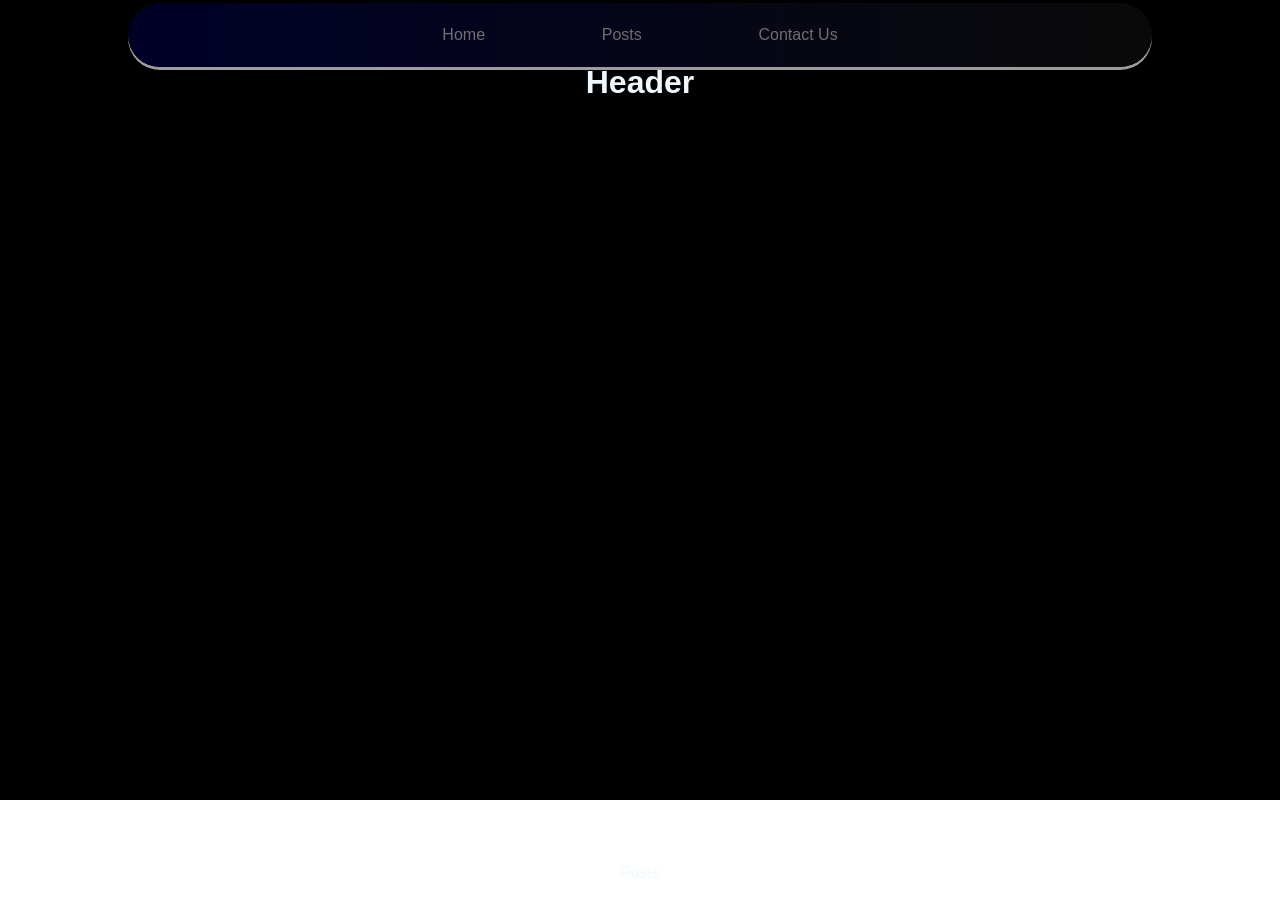
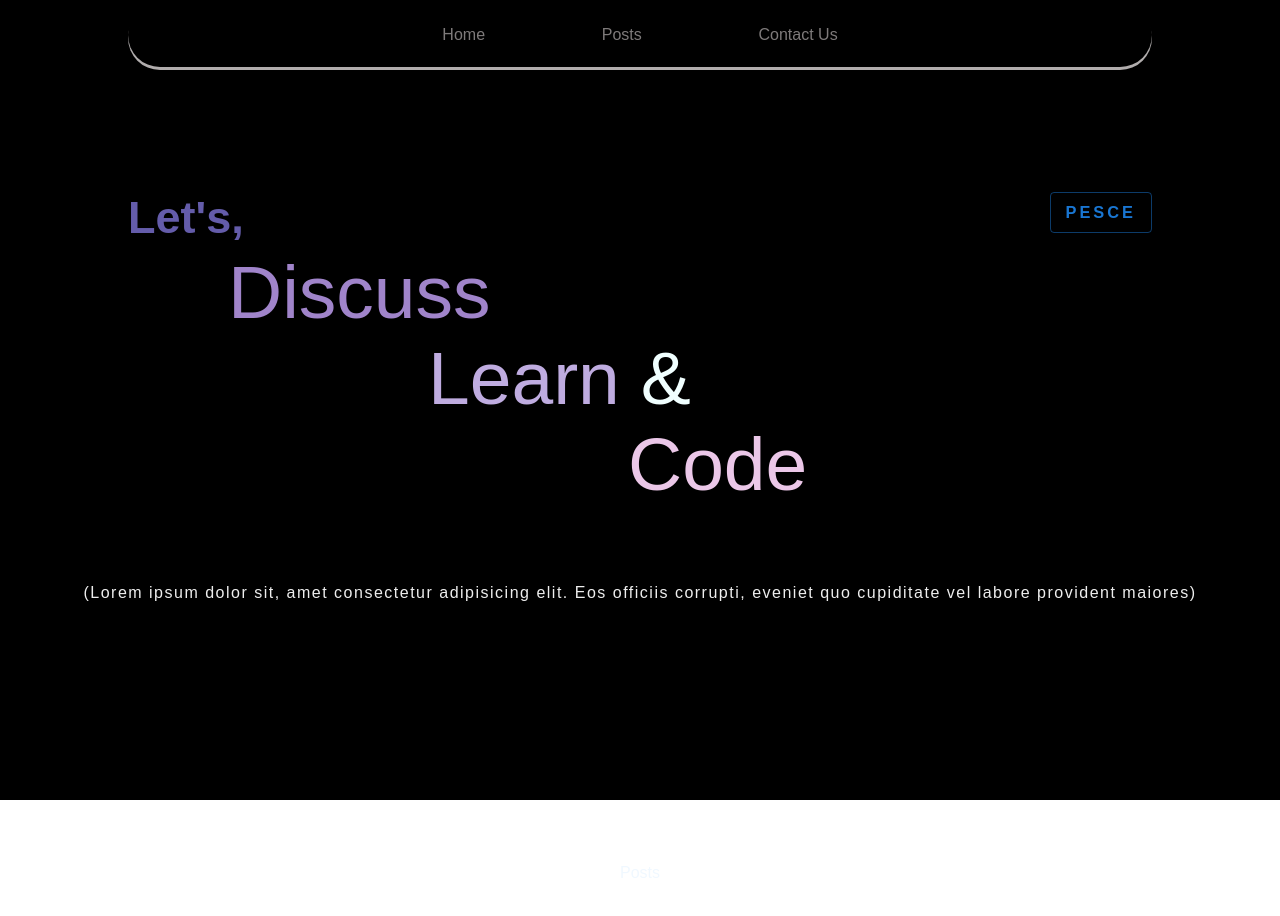
Before and after one commit to divyansh-tamrakar/peace-hub, a React (Create React App) app: page / in a window 1280 px wide. Shown: the top 916 px of the page. Built offline with nearby package versions, Linux system fonts and the light colour scheme; the HTML template or start-up script is replaced by a standard one.

Commit message:
Added content in header component and designe

```diff
--- a/package.json
+++ b/package.json
@@ -3,6 +3,9 @@
   "version": "0.1.0",
   "private": true,
   "dependencies": {
+    "@emotion/react": "^11.10.4",
+    "@emotion/styled": "^11.10.4",
+    "@mui/material": "^5.10.5",
     "@testing-library/jest-dom": "^5.16.5",
     "@testing-library/react": "^13.3.0",
     "@testing-library/user-event": "^13.5.0",
--- a/src/App.css
+++ b/src/App.css
@@ -1,5 +1,7 @@
 .App {
   text-align: center;
+  padding: 0;
+  margin: 0;
 }
 
 .footer {
--- a/src/components/Header/Header.css
+++ b/src/components/Header/Header.css
@@ -11,3 +11,63 @@
     height: 100vh;
     color: aliceblue;
 }
+
+.left {
+    position: absolute;
+    margin: 8em;
+    float: left;
+    text-align: left;
+}
+
+.left h4 {
+    font-size: 45px;
+    padding-bottom: 5px;
+    color: rgb(100, 92, 170);
+}
+
+.left-down {
+    display: flex;
+    flex-direction: column;
+}
+
+.discuss {
+    font-size: 75px;
+    color: rgb(160, 132, 202);
+    padding-left: 100px;
+}
+
+.learn {
+    font-size: 75px;
+    color: rgb(191, 172, 224);
+    padding-left: 300px;
+}
+
+.and {
+    color: azure;
+}
+
+.code {
+    font-size: 75px;
+    color: rgb(235, 199, 232);
+    padding-left: 500px;
+}
+
+.right {
+    position: relative;
+    float: right;
+    margin: 8em 8em 0 0;
+}
+
+.right h3 {
+    letter-spacing: 3px;
+}
+
+.bottom {
+    padding-top: 32.5em;
+}
+
+.bottom p {
+    letter-spacing: 1.5px;
+    padding: 0 50px 0 50px;
+    color: rgb(238, 238, 238);
+}
--- a/src/components/Header/Header.jsx
+++ b/src/components/Header/Header.jsx
@@ -1,11 +1,27 @@
 import React from 'react'
 import '../Header/Header.css'
 import Particlests from '../tsParticles'
+import { Button } from '@mui/material'
 
 const Header = () => {
   return (
     <div className='header' id='headerId'>
-        <h1>Header</h1>
+        <div className='left'>
+          <h4>Let's,</h4>
+          <div className='left-down'>
+            <span className='discuss'>Discuss</span>
+            <span className='learn'>Learn <span className='and'>&</span></span>
+            <span className='code'>Code</span>
+          </div>
+        </div>
+        <div className='right'>
+          <Button variant="outlined" href='https://www.pescemandya.org/' target='_blank'>
+            <h3>PESCE</h3>
+          </Button>
+        </div>
+        <div className='bottom'>
+          <p>(Lorem ipsum dolor sit, amet consectetur adipisicing elit. Eos officiis corrupti, eveniet quo cupiditate vel labore provident maiores)</p>
+        </div>
         <Particlests id="tsparticles" />
     </div>
   )
--- a/src/components/Navigation/NavBar.css
+++ b/src/components/Navigation/NavBar.css
@@ -17,11 +17,11 @@
   align-items: center;
   width: 80%;
   min-height: 8vh;
-  background: var(--primary);
+  /* background: black; */
   position: relative;
   position: sticky;
   z-index: 1;
-  opacity: 0.9;
+  /* opacity: 1; */
   top: 2.5px;
   left: 10%;
   border-radius: 50px;
--- a/src/components/tsParticles.jsx
+++ b/src/components/tsParticles.jsx
@@ -35,11 +35,11 @@ const Particlests = (props) => {
         particles: {
           links: {
             enable: true,
-            distance: 200,
+            distance: 90,
           },
           move: {
             enable: true,
-            speed: { min: 1, max: 5 },
+            speed: { min: 1, max: 3 },
           },
           opacity: {
             value: { min: 0.3, max: 0.7 },
```
Also changed, not shown: 1 other file (tests, documents, lock files or other folders).
